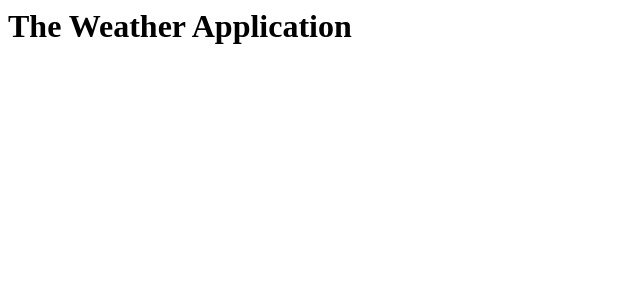
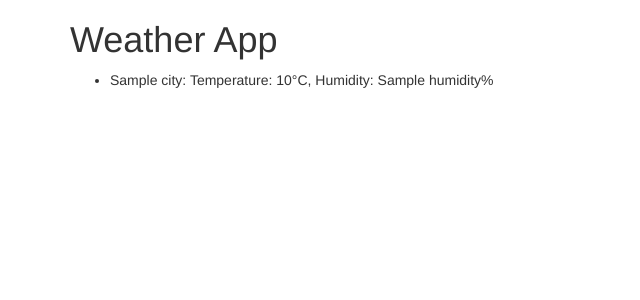
Before and after one commit to g-stoy/weather-task, a Flask app: template Task3/templates/index.html in a window 1280 px wide. Shown: the top 300 px of the page, without its empty margins (0-640 px from the left). Run offline with Flask 3, Linux system fonts and the light colour scheme; the template is opened without the code that fills it: most values are stand-ins (such as "Sample title", 1, 10 or a date in 2020).

Commit message:
Get weather for 5 random cities

```diff
--- a/Task3/main.py
+++ b/Task3/main.py
@@ -1,10 +1,32 @@
+import requests
+import random
 from flask import Flask, render_template
 
+from utils.all_cities import cities
+
 app = Flask(__name__)
+
+def get_city_data(city):
+        API_KEY = "f68e81d7220e100810fc7350499502e9"
+        response = requests.get(f"http://api.openweathermap.org/data/2.5/weather?q={city}&appid={API_KEY}&units=metric")
+        return response.json()
+
+def get_weather_cities():
+    cities_list = []
+    print(random.sample(cities, 5))
+    for city in random.sample(cities, 5):
+        city_data = get_city_data(city)
+        cities_list.append({
+            'city': city,
+            'temp': city_data["main"]["temp"],
+            'humidity': city_data["main"]["humidity"]
+        })
+    return cities_list
 
 @app.route('/')
 
 def home():
-    return render_template('index.html')
+    cities_weather = get_weather_cities()
+    return render_template('index.html', cities_weather=cities_weather)
 
 app.run()
--- a/Task3/templates/index.html
+++ b/Task3/templates/index.html
@@ -1 +1,21 @@
-<h1>The Weather Application</h1>
+<!DOCTYPE html>
+<html lang="en">
+<head>
+    <meta charset="UTF-8">
+    <meta http-equiv="X-UA-Compatible" content="IE=edge">
+    <meta name="viewport" content="width=device-width, initial-scale=1.0">
+    <title>Weather App</title>
+    <link rel="stylesheet" href="https://cdn.jsdelivr.net/npm/bootstrap@3.4.1/dist/css/bootstrap.min.css" integrity="sha384-HSMxcRTRxnN+Bdg0JdbxYKrThecOKuH5zCYotlSAcp1+c8xmyTe9GYg1l9a69psu" crossorigin="anonymous">
+</head>
+<body>
+    <div class="container">
+        <h1>Weather App</h1>
+        <ul>
+            {% for city_data in cities_weather %}
+                <li>{{ city_data.city }}: Temperature: {{ city_data.temp }}°C, Humidity: {{ city_data.humidity }}%</li>
+            {% endfor %}
+        </ul>
+    </div>
+    <script src="https://code.jquery.com/jquery-1.12.4.min.js" integrity="sha384-nvAa0+6Qg9clwYCGGPpDQLVpLNn0fRaROjHqs13t4Ggj3Ez50XnGQqc/r8MhnRDZ" crossorigin="anonymous"></script>
+</body>
+</html>
```
Also changed, not shown: Task3/utils/all_cities.py (added, +4 -0 lines).
